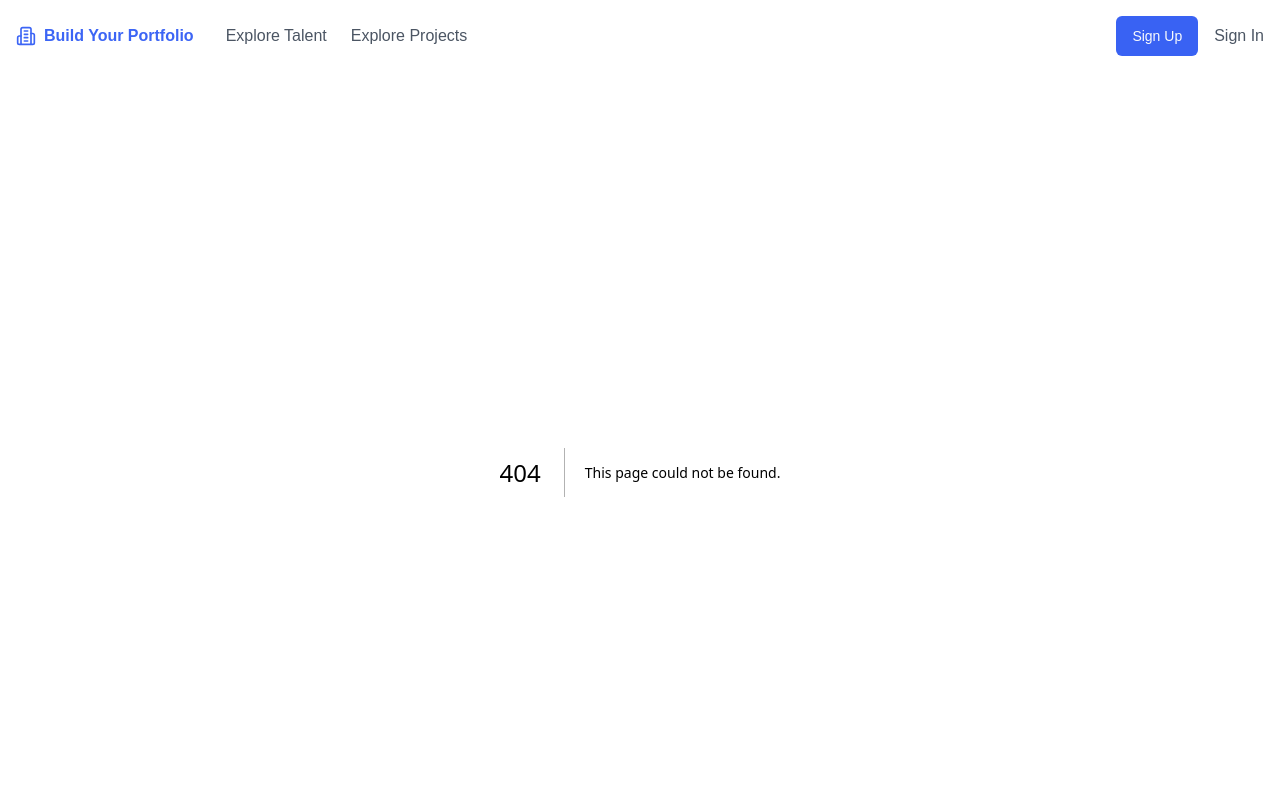
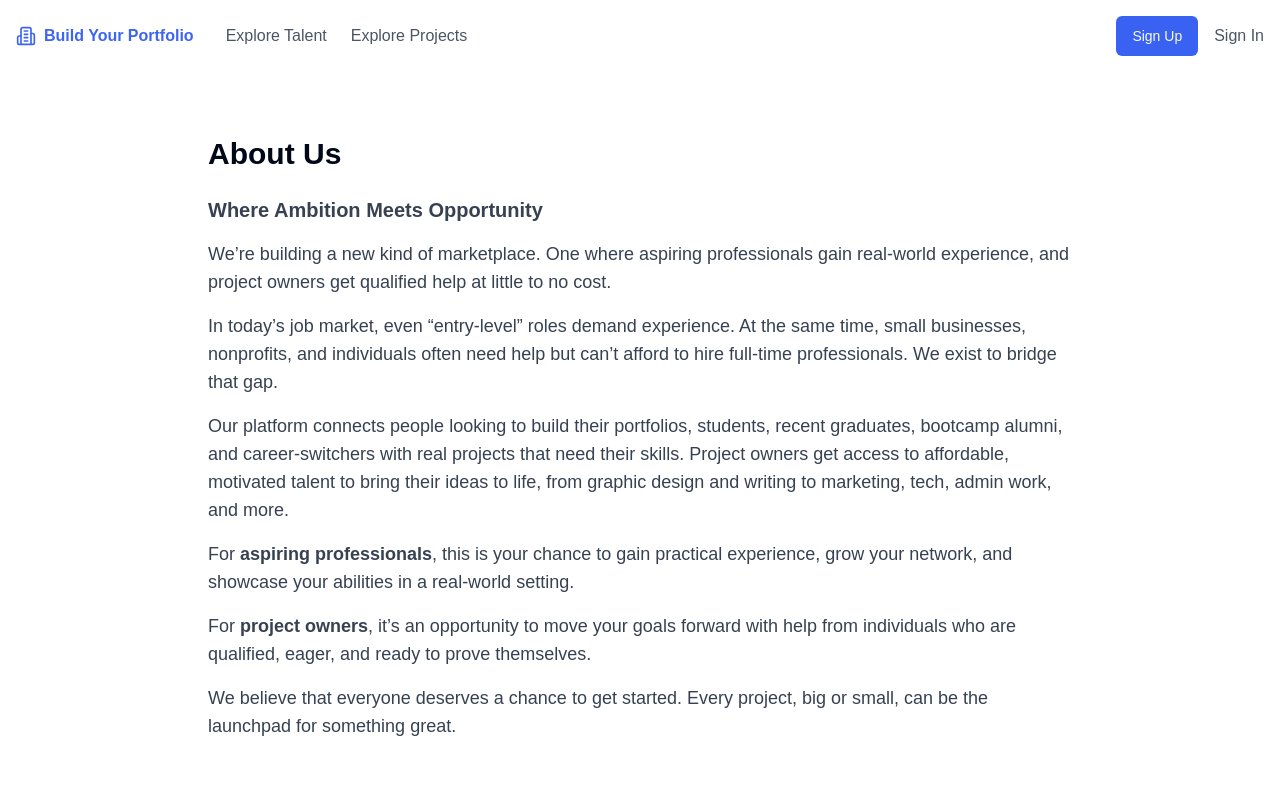
Before and after one commit to Fillorie-portfolio-builder/pb-frontend, a Next.js app: page /about-us in a window 1280 px wide. Before the commit this address had no page. Shown: the top 800 px of the page. Built offline with nearby package versions, Linux system fonts and the light colour scheme.

Commit message:
Styl - Color changes

```diff
--- /dev/null
+++ b/src/app/about-us/page.js
@@ -0,0 +1,32 @@
+const AboutUs = () => {
+    return (
+        <div className="max-w-4xl mx-auto px-4 py-16">
+            <h1 className="text-3xl font-bold mb-6">About Us</h1>
+            <h3 className="text-xl font-semibold text-gray-700 mb-4">
+                Where Ambition Meets Opportunity
+            </h3>
+
+            <div className="space-y-4 text-lg text-gray-700">
+                <p>
+                    We’re building a new kind of marketplace. One where aspiring professionals gain real-world experience, and project owners get qualified help at little to no cost.
+                </p>
+                <p>
+                    In today’s job market, even “entry-level” roles demand experience. At the same time, small businesses, nonprofits, and individuals often need help but can’t afford to hire full-time professionals. We exist to bridge that gap.
+                </p>
+                <p>
+                    Our platform connects people looking to build their portfolios, students, recent graduates, bootcamp alumni, and career-switchers with real projects that need their skills. Project owners get access to affordable, motivated talent to bring their ideas to life, from graphic design and writing to marketing, tech, admin work, and more.
+                </p>
+                <p>
+                    For <span className="font-bold">aspiring professionals</span>, this is your chance to gain practical experience, grow your network, and showcase your abilities in a real-world setting.
+                </p>
+                <p>
+                    For <span className="font-bold">project owners</span>, it’s an opportunity to move your goals forward with help from individuals who are qualified, eager, and ready to prove themselves.
+                </p>
+                <p>
+                    We believe that everyone deserves a chance to get started. Every project, big or small, can be the launchpad for something great.
+                </p>
+            </div>
+        </div>
+    );
+};
+export default AboutUs;
--- a/src/app/components/Footer.js
+++ b/src/app/components/Footer.js
@@ -62,7 +62,7 @@ export default function Footer(){
               <ul className="space-y-3">
                 <li>
                   <Link
-                    href="/about"
+                    href="/about-us"
                     className="text-sm text-gray-600 hover:text-gray-900"
                   >
                     About Us
--- a/src/app/explore-talent/[category]/page.js
+++ b/src/app/explore-talent/[category]/page.js
@@ -80,7 +80,7 @@ export default function ExploreTalentbycategory() {
           ))}
           {activeSubcategory && (
             <button
-              className="text-xs ml-2 text-red-500 underline"
+              className="text-xs ml-2 text-[#3C65F5] underline"
               onClick={() => setActiveSubcategory(null)}
             >
               Clear Filter
@@ -188,7 +188,8 @@ export default function ExploreTalentbycategory() {
           </>
         ) : (
           <p className="text-gray-500 text-sm mt-4">
-            No builders found {activeSubcategory ? `for ${activeSubcategory}` : "in this category"}.
+            {/* No builders found {activeSubcategory ? `for ${activeSubcategory}` : "in this category"}. */}
+            This category doesn’t have any profiles yet. New talent is added often, so check back soon!
           </p>
         )}
       </div>
--- a/src/app/explore-talent/page.js
+++ b/src/app/explore-talent/page.js
@@ -163,16 +163,16 @@ export default function ExploreTalent() {
                           handleSubcategorySelect(category.slug, sub)
                         }
                         className={`px-3 py-1 rounded-full text-sm border ${selectedSubcategory === sub
-                          ? "bg-purple-600 text-white"
+                          ? "bg-[#3C65F5] text-white"
                           : "bg-white text-[#3C65F5] border-purple-300"
-                          } hover:bg-purple-100 hover:text-[#3C65F5]`}
+                          } hover:bg-[rgba(60,101,245,0.1)] hover:text-[#3C65F5]`}
                       >
                         {sub}
                       </button>
                     ))}
                     {selectedSubcategory && (
                       <button
-                        className="text-xs ml-2 text-red-500 underline"
+                        className="text-xs ml-2 text-[#3C65F5] underline"
                         onClick={() =>
                           handleSubcategorySelect(category.slug, null)
                         }
@@ -271,7 +271,7 @@ export default function ExploreTalent() {
                 </>
               ) : (
                 <p className="text-gray-500 text-sm mt-4">
-                  No builders found for this category.
+                  This category doesn’t have any profiles yet. New talent is added often, so check back soon!
                 </p>
               )}
             </div>
--- a/src/app/reset-password/[token]/page.js
+++ b/src/app/reset-password/[token]/page.js
@@ -45,7 +45,7 @@ const ConfirmPassword = () => {
     return (
         <div className="min-h-screen flex items-center justify-center bg-[#FAF8FF]">
             <div className="bg-white p-8 rounded-xl shadow-md w-full max-w-lg">
-                <h2 className="text-2xl font-bold text-center text-purple-600">Confirm Password</h2>
+                <h2 className="text-2xl font-bold text-center text-[#3C65F5]">Confirm Password</h2>
                 <p className="text-gray-600 text-center mb-6 my-5">Please enter your new password.</p>
                 <form className="space-y-5" onSubmit={handleConfirmPassword}>
                     {error && <p className="text-red-500">{error}</p>}
@@ -72,7 +72,7 @@ const ConfirmPassword = () => {
                     </div>
                     <button
                         type="submit"
-                        className="w-full bg-purple-600 text-white py-2 rounded-lg hover:bg-purple-700 transition-colors"
+                        className="w-full bg-[#3C65F5] hover:bg-[rgba(60,101,245,0.8)] text-white py-2 rounded-lg transition-colors"
                     >
                         Confirm Password
                     </button>
--- a/src/app/sign-in/page.js
+++ b/src/app/sign-in/page.js
@@ -54,36 +54,14 @@ export default function SignIn() {
     }
   }
 
-  const ResetPassword = () => {
+  if (showResetPassword) {
     return (
-      <div className="min-h-screen flex items-center justify-center bg-[#FAF8FF]">
-        <div className="bg-white p-8 rounded-xl shadow-md w-full max-w-lg ">
-          <h2 className="text-2xl font-bold text-center text-[#3C65F5] ">Reset Password</h2>
-          <p className="text-gray-600 text-center  my-5">Enter your email to reset your password.</p>
-          <form className="space-y-5" onSubmit={handleForgotPassword}>
-            <div className="relative">
-              <Mail className="absolute left-3 top-3 h-5 w-5 text-gray-400" />
-              <input
-                type="email"
-                placeholder="Email"
-                className="w-full pl-10 pr-4 py-2 border rounded-lg focus:ring-purple-300"
-                value={email}
-                onChange={(e) => setEmail(e.target.value)}
-              />
-            </div>
-            <button
-              type="submit"
-              className="w-full bg-[#3C65F5] hover:bg-[rgba(60,101,245,0.8)] text-white py-2 rounded-lg transition-colors">
-              Send Reset Link
-            </button>
-          </form>
-        </div>
-      </div>
+      <ResetPassword
+        email={email}
+        setEmail={setEmail}
+        handleForgotPassword={handleForgotPassword}
+      />
     );
-  }
-
-  if (showResetPassword) {
-    return <ResetPassword />;
   }
 
   return (
@@ -128,6 +106,7 @@ export default function SignIn() {
           {/* Sign In Button */}
           <p className=" text-left">
             <button
+              type="button"
               onClick={() => setShowResetPassword(true)}
               className="text-[#3C65F5] hover:text-[#3c64f5c5] text-sm"
             >
@@ -150,3 +129,32 @@ export default function SignIn() {
     </div>
   );
 }
+
+const ResetPassword = ({ email, setEmail, handleForgotPassword }) => {
+  return (
+    <div className="min-h-screen flex items-center justify-center bg-[#FAF8FF]">
+      <div className="bg-white p-8 rounded-xl shadow-md w-full max-w-lg ">
+        <h2 className="text-2xl font-bold text-center text-[#3C65F5] ">Reset Password</h2>
+        <p className="text-gray-600 text-center  my-5">Enter your email to reset your password.</p>
+        <form className="space-y-5" onSubmit={handleForgotPassword}>
+          <div className="relative">
+            <Mail className="absolute left-3 top-3 h-5 w-5 text-gray-400" />
+            <input
+              type="email"
+              placeholder="Email"
+              className="w-full pl-10 pr-4 py-2 border rounded-lg focus:ring-purple-300"
+              value={email}
+              onChange={(e) => setEmail(e.target.value)}
+            />
+          </div>
+          <button
+            type="submit"
+            className="w-full bg-[#3C65F5] hover:bg-[rgba(60,101,245,0.8)] text-white py-2 rounded-lg transition-colors disabled:cursor-not-allowed"
+            disabled={!email}>
+            Send Reset Link
+          </button>
+        </form>
+      </div>
+    </div>
+  );
+}
```
